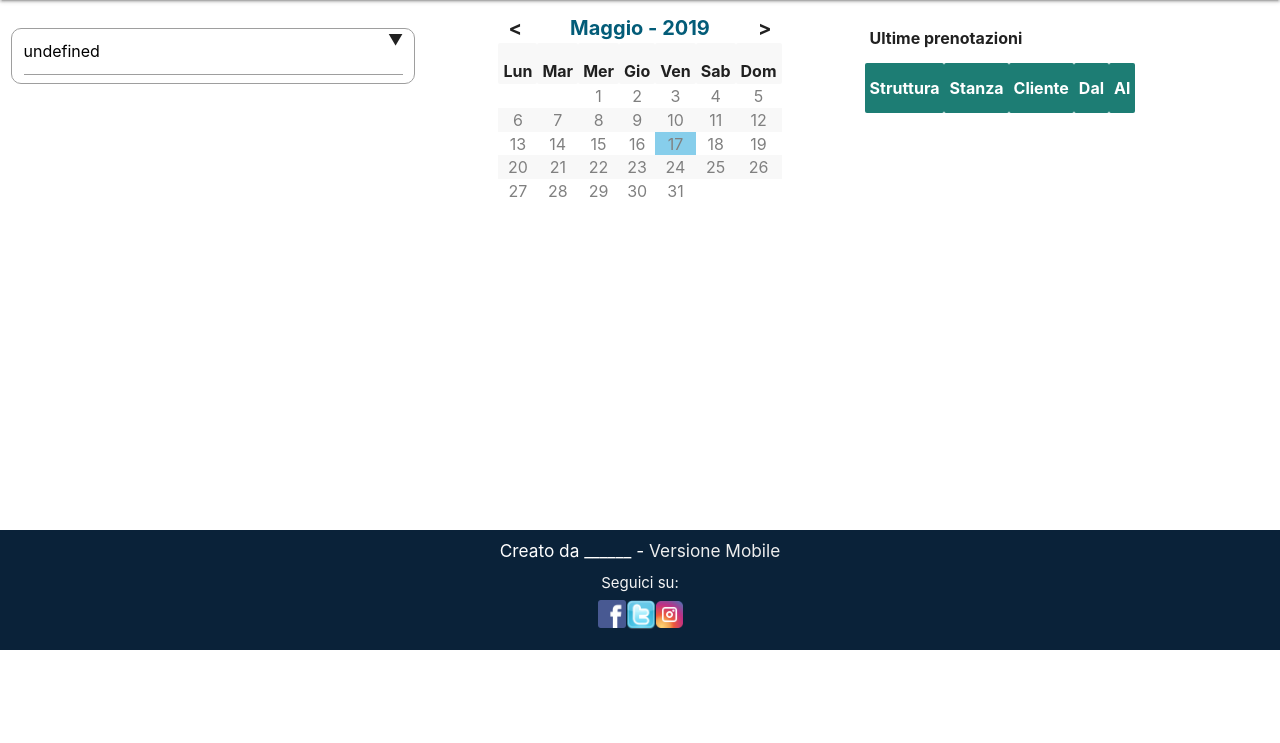
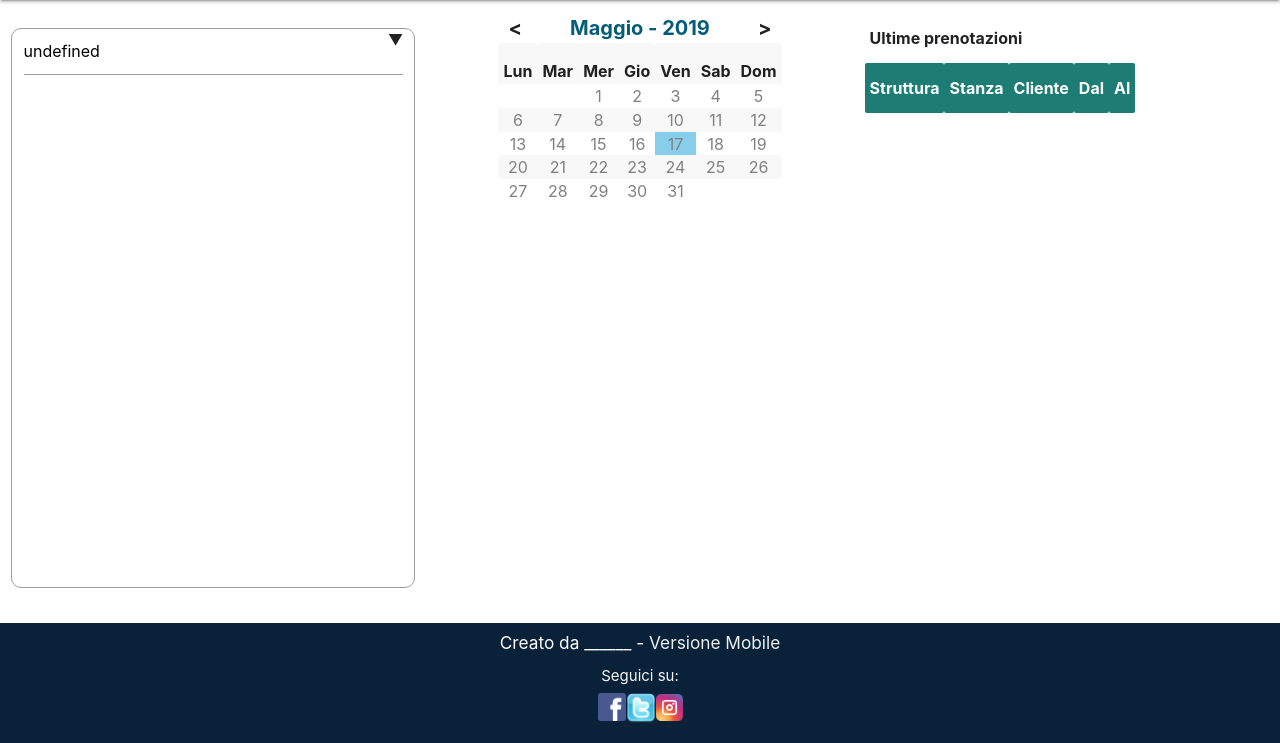
Before and after one commit to andreeamiroslav/kuffy, a PHP site: page /home.php in a window 1280 px wide. Shown: the part 150-893 px from the top of the page. Before the commit the page ends 800 px from the top, so only its background shows below. Run offline with PHP 8.4, Linux system fonts and the light colour scheme; the visitor is signed in with stand-in values (Sample User, id 1); data that the repository does not hold is empty.

Commit message:
- Left side css is now decent

```diff
--- a/fogliodistile.css
+++ b/fogliodistile.css
@@ -19,6 +19,7 @@
 }
 
 #list{
+  height: 70%;
   border-style: solid;
   border-radius: 10px;
   border-width: thin;
```
